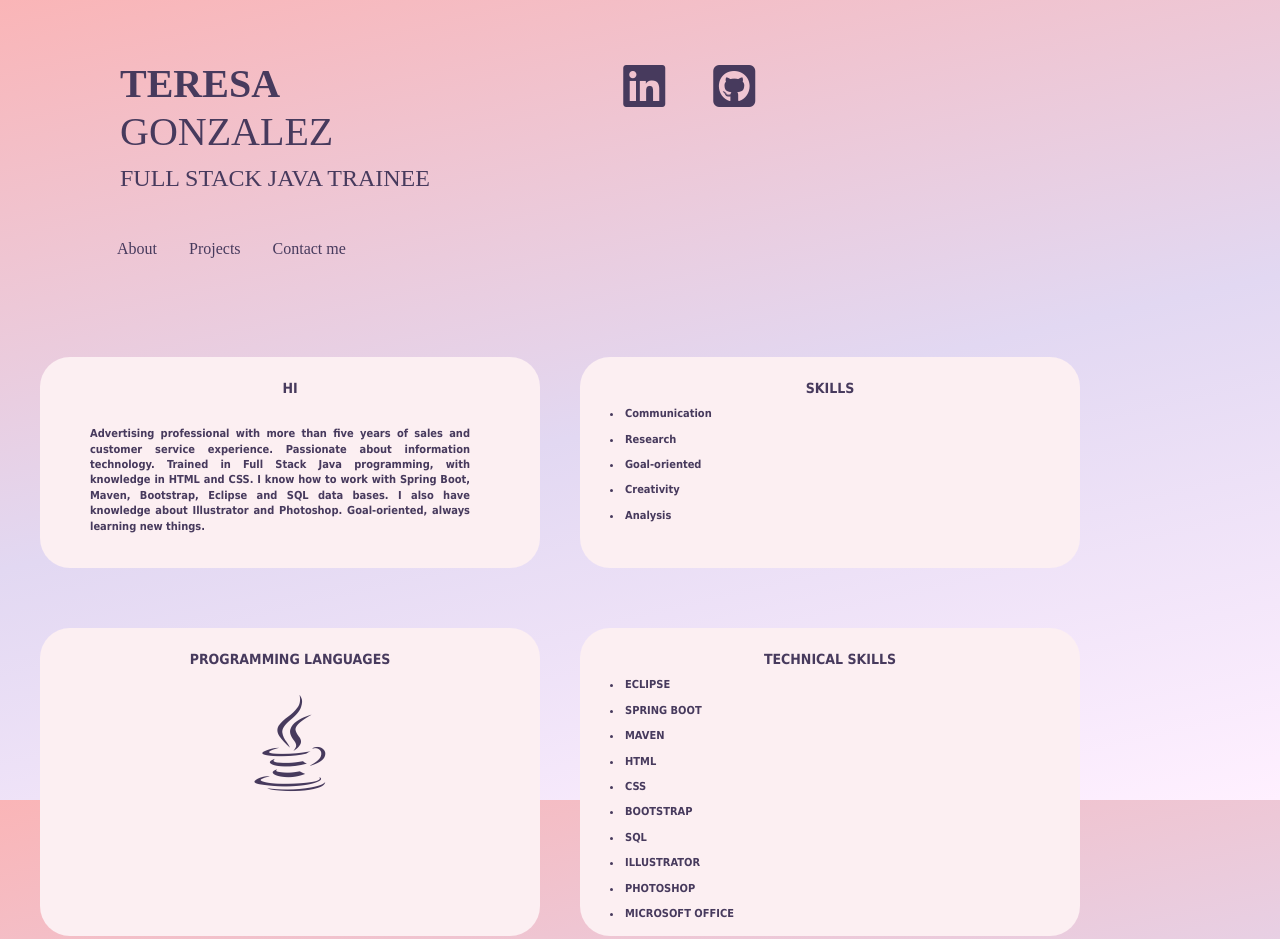
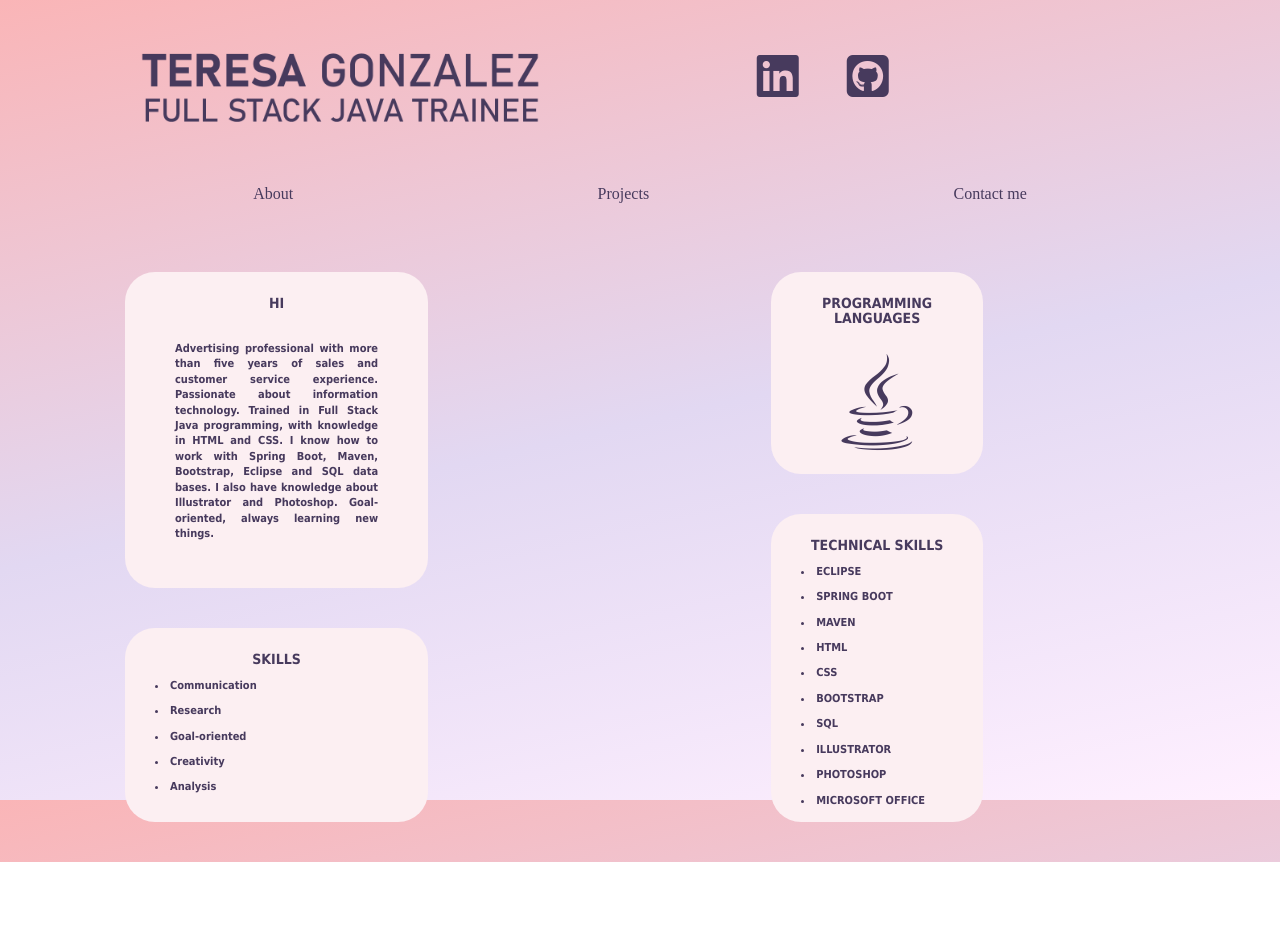
Before and after one commit to teregonzalez/Portfolio, a plain HTML site: page about.html in a window 1280 px wide. Shown: the top 939 px of the page. After the commit the page ends 862 px from the top, so only its background shows below. Drawn offline with nearby package versions, Linux system fonts and the light colour scheme.

Commit message:
Se ordena el css del portafolio

```diff
--- a/about.html
+++ b/about.html
@@ -13,10 +13,9 @@
 <body>
   <header>
     <div class="container">
-      <div class="row justify-content-start">
+      <div class="row">
         <div class="col-4">
-          <h1><b>TERESA</b> GONZALEZ</h1>
-          <h4>FULL STACK JAVA TRAINEE</h4>
+          <img class="logo" src="img/tereGonzalez_logo.png" alt="logo">
         </div>
         <div class="col-4">
           <a href="https://github.com/teregonzalez">
@@ -34,8 +33,11 @@
       </div>
     </div>
   </nav>
+</div>
   </header>
-  <div class="row">
+  <center>
+    <div id="about" class="container">
+      <div class="row">
     <div class="col-6">
         <legend>HI</legend>
         <p>
@@ -77,5 +79,6 @@
             <li>MICROSOFT OFFICE</li>
     </div>
   </div>
+</center>
 </body>
 </html>
--- a/index.css
+++ b/index.css
@@ -1,12 +1,11 @@
-* {
-    margin: 0;
-    padding: 0;
-    box-sizing: border-box;
-}
+
 
 header {
-    padding: 40px;
+    padding: 10px;
     background-color: rgba(250,181,183,1) 50%;
+    display: flex;
+    justify-content: center;
+    align-items: center;
 }
 
 body {
@@ -17,14 +16,9 @@ body {
     background-attachment: fixed;
 }
 
-h1 {
+.logo {
     color: rgb(71, 58, 93);
-    font-family: Bahnschrift;
-}
-
-h4 {
-    color: rgb(71, 58, 93);
-    font-family: Bahnschrift;
+    max-width: 400px;
 }
 
 .fa-github-square {
@@ -37,9 +31,21 @@ h4 {
     float: right;
     margin: 2px 1em 0 auto;
 }
+
+.fa-github-square:hover {
+    color: rgb(183, 61, 100);
+}
+
+.fa-linkedin:hover {
+    color: rgb(183, 61, 100);
+}
+
 .nav-link{
     color: rgb(71, 58, 93);
     font-family: Bahnschrift;
+    display: table;
+    float: none !important;
+    margin: auto !important;
 }
 
 .col-6 {
@@ -52,8 +58,19 @@ h4 {
     margin: 20px;
 }
 
+.col-4 {
+    max-width: 500px;
+    margin: 20px;
+}
+
 .row {
     margin: 20px;
+    vertical-align: center;
+    position: center;
+}
+
+#about {
+    display: flex;
 }
 
 legend {
```
Also changed, not shown: index.html (+2 -3 lines), img/tereGonzalez_logo.png (added).
